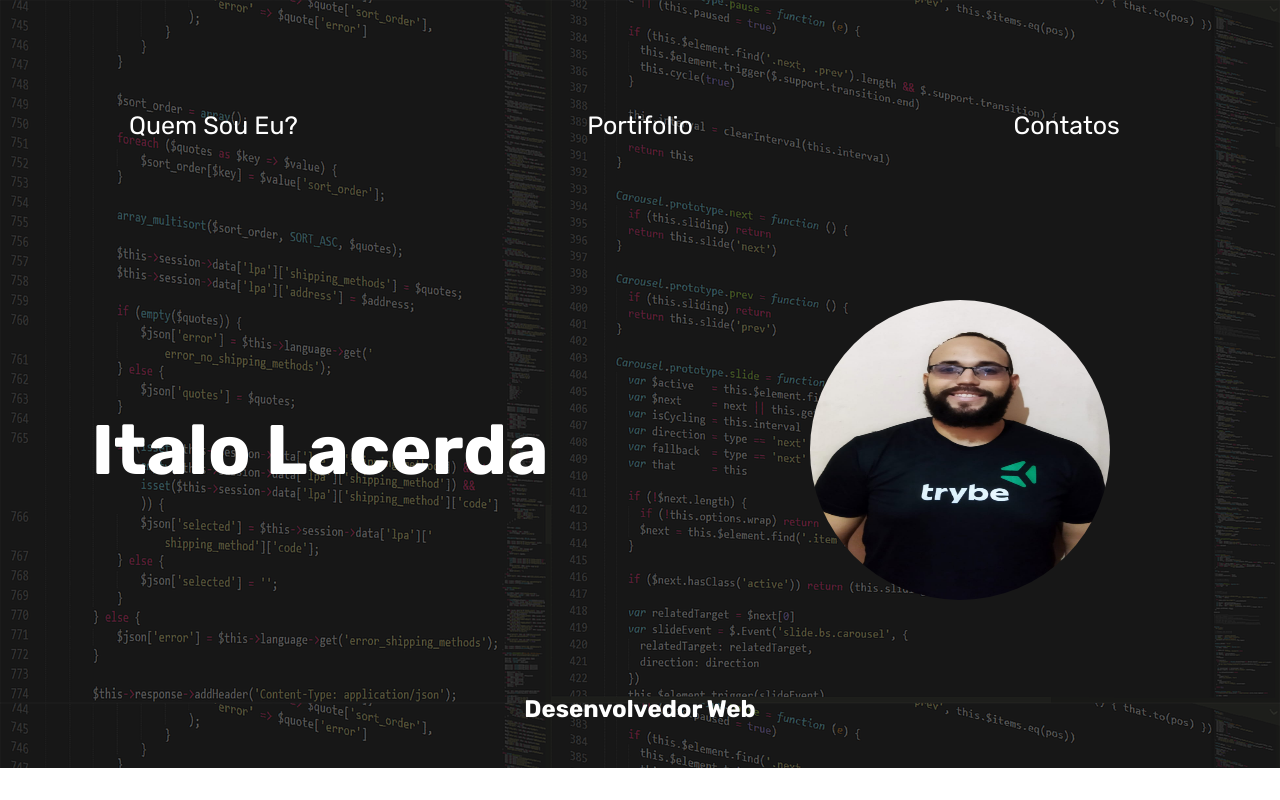
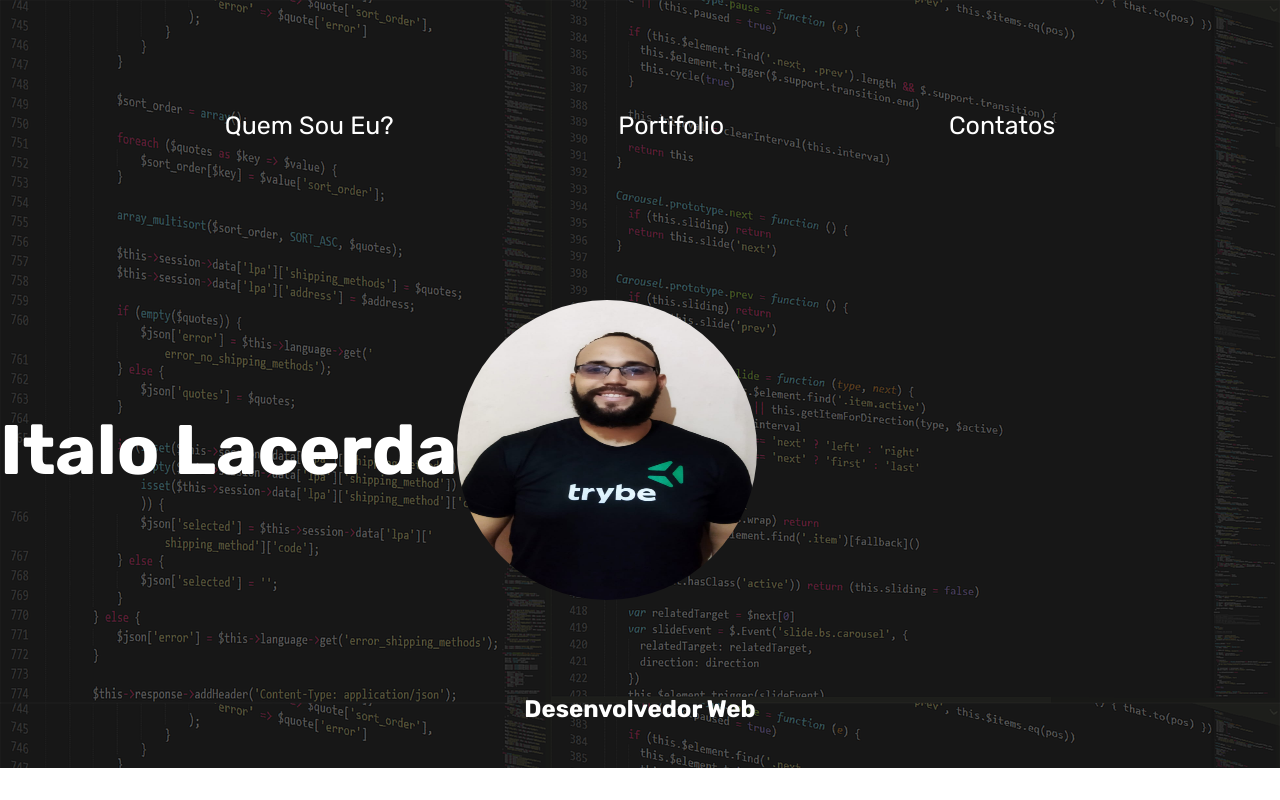
Before and after one commit to ItaloLacerda/Projeto-Pessoal, a plain HTML site: page index.html in a window 1280 px wide. Drawn offline with Linux system fonts and the light colour scheme.

Commit message:
Adiciona link de navegação a lista do header

```diff
--- a/index.html
+++ b/index.html
@@ -10,11 +10,11 @@
 <body>
     <header>
         <div class="conteiner-header">
-            <section class="list-header">
+            <section>
                 <ul class="list-header">
-                    <li>Quem Sou Eu?</li>
-                    <li>Portifolio</li>
-                    <li>Contatos</li>
+                    <li><a href="">Quem Sou Eu?</a></li>
+                    <li><a href="">Portifolio</a></li>
+                    <li><a href="">Contatos</a></li>
                 </ul>
             </section>
          <section class="title">
--- a/style.css
+++ b/style.css
@@ -3,8 +3,8 @@
 * {
     margin: 0;
     padding: 0;
-    width: 100%;
-    height: 100%;
+    /* width: 100%;
+    height: 100%; */
 }
 
 body {
@@ -18,24 +18,26 @@ header {
 }
 
 .conteiner-header {
-    display: flex;
-    flex-flow: column wrap;
-
     background-color: #161616ad;
 }
 
 .list-header {
     display: flex;
+    justify-content: space-evenly;
+    align-items: center;
+
     height: 250px;
-
     list-style-type: none;
     font-size: 25px;
 }
 
-.list-header li {
-    display: flex;
-    justify-content: space-around;
-    align-items: center;
+.list-header li a {
+    text-decoration: none;
+    color: #FFFFFF;
+}
+
+.list-header li a:hover {
+    color: #69FFD2;
 }
 
 .title {
```
